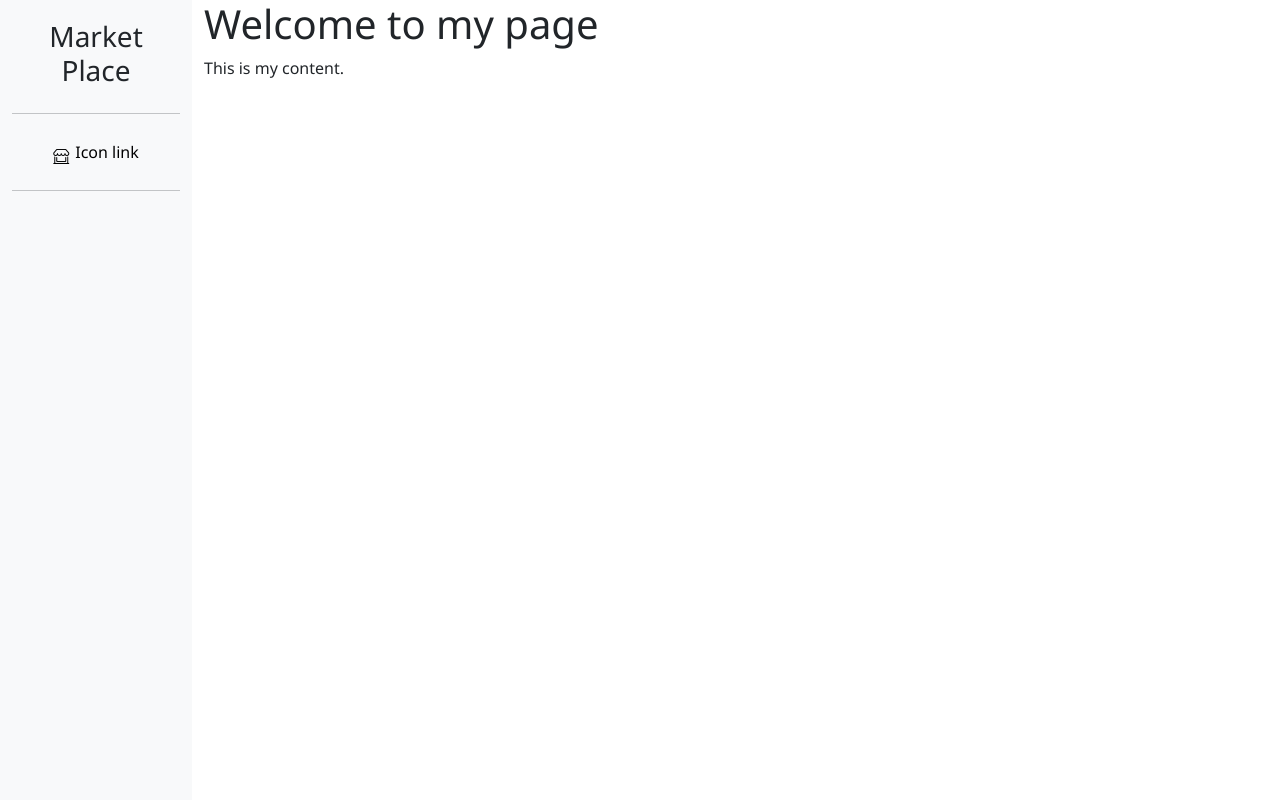
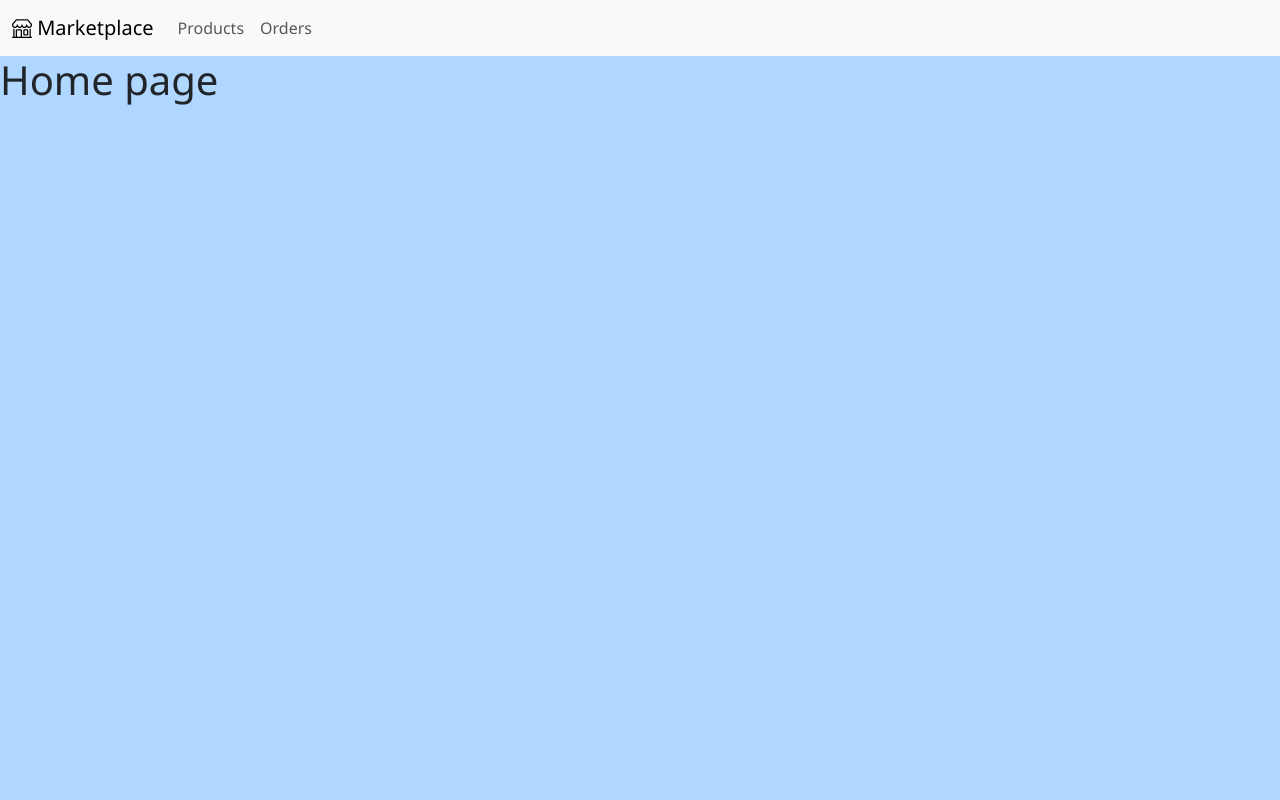
Before and after one commit to ericosta-dev/marketplace, a Django app: page / in a window 1280 px wide. Run offline with Django 4.2, Linux system fonts and the light colour scheme.

Commit message:
feat: alterando layout do menu

```diff
--- a/app/core/templates/base.html
+++ b/app/core/templates/base.html
@@ -1,67 +1,60 @@
 <!doctype html>
 <html lang="en">
+
 <head>
   <meta charset="utf-8">
   <meta name="viewport" content="width=device-width, initial-scale=1">
   <title>{% block title %}Default Title{% endblock %}</title>
-    <link href="https://cdn.jsdelivr.net/npm/bootstrap@5.3.0-alpha3/dist/css/bootstrap.min.css" rel="stylesheet" integrity="sha384-KK94CHFLLe+nY2dmCWGMq91rCGa5gtU4mk92HdvYe+M/SXH301p5ILy+dN9+nJOZ" crossorigin="anonymous">
+  <link href="https://cdn.jsdelivr.net/npm/bootstrap@5.3.0-alpha3/dist/css/bootstrap.min.css" rel="stylesheet"
+    integrity="sha384-KK94CHFLLe+nY2dmCWGMq91rCGa5gtU4mk92HdvYe+M/SXH301p5ILy+dN9+nJOZ" crossorigin="anonymous">
   <link rel="stylesheet" href="https://cdn.jsdelivr.net/npm/bootstrap-icons@1.10.5/font/bootstrap-icons.css">
 </head>
 <style>
   body {
     font-family: 'Segoe UI', Tahoma, Geneva, Verdana, sans-serif;
+    background-color: #afd7ff;
 
   }
-    .sidebar {
-      background-color: #f8f9fa;
-      height: 100vh;
-      width: 15%
-    }
-    .sidebar a {
-      color: #000;
-      text-decoration: none;
-    }
-    .titulo-sidebar {
-      text-align: center;
-      margin-top: 20px;
-      margin-bottom: 10px;
-    }
-    .item-sidebar {
-      display: flex;
-      align-items: center;
-      justify-content: center;
-      margin-top: 10px;
-      margin-bottom: 10px;
-    }
 </style>
-  {% block css %}{% endblock %}
+<style>
+  {% block css %}
+  {% endblock %}
+</style>
+
 <body>
+  <nav class="navbar navbar-expand-lg bg-light">
     <div class="container-fluid">
-      <div class="row">
-        <div class="col-1 sidebar">
-          <ul class="nav flex-column">
+      <a class="navbar-brand" href="#">
+        <i class="bi bi-shop"></i>
+        Marketplace
+      </a>
+      <button class="navbar-toggler" type="button" data-bs-toggle="collapse" data-bs-target="#navbarSupportedContent"
+        aria-controls="navbarSupportedContent" aria-expanded="false" aria-label="Toggle navigation">
+        <span class="navbar-toggler-icon"></span>
+      </button>
+      <div class="collapse navbar-collapse" id="navbarSupportedContent">
+        <ul class="navbar-nav me-auto mb-2 mb-lg-0">
           <li class="nav-item">
-              <h3 class="titulo-sidebar">Market Place</h3>
+            <a class="nav-link" href="#">Products</a>
           </li>
-            <hr>
-            <li class="nav-item item-sidebar">
-              <a class="icon-link" href="#">
-                <i class="bi bi-shop-window"></i>
-                Icon link
-              </a>
+          <li class="nav-item">
+            <a class="nav-link" href="#">Orders</a>
           </li>
-            <hr>
         </ul>
+
       </div>
-        <div class="col-9">
+    </div>
+  </nav>
+  <div class="container-fluid" style="padding: 0;">
     {% block content %}
     {% endblock %}
   </div>
-      </div>
-    </div>
 
-    <script src="https://cdn.jsdelivr.net/npm/bootstrap@5.3.0-alpha3/dist/js/bootstrap.bundle.min.js" integrity="sha384-ENjdO4Dr2bkBIFxQpeoTz1HIcje39Wm4jDKdf19U8gI4ddQ3GYNS7NTKfAdVQSZe" crossorigin="anonymous"></script>
+  <script src="https://cdn.jsdelivr.net/npm/bootstrap@5.3.0-alpha3/dist/js/bootstrap.bundle.min.js"
+    integrity="sha384-ENjdO4Dr2bkBIFxQpeoTz1HIcje39Wm4jDKdf19U8gI4ddQ3GYNS7NTKfAdVQSZe"
+    crossorigin="anonymous"></script>
   {% block scripts %}
   {% endblock %}
 </body>
+
 </html>
--- a/app/core/templates/home.html
+++ b/app/core/templates/home.html
@@ -3,6 +3,5 @@
 {% block title %}Home{% endblock %}
 
 {% block content %}
-    <h1>Welcome to my page</h1>
-    <p>This is my content.</p>
+    <h1>Home page</h1>
 {% endblock %}
```
Lines whose indentation alone changed are shown as unchanged.
